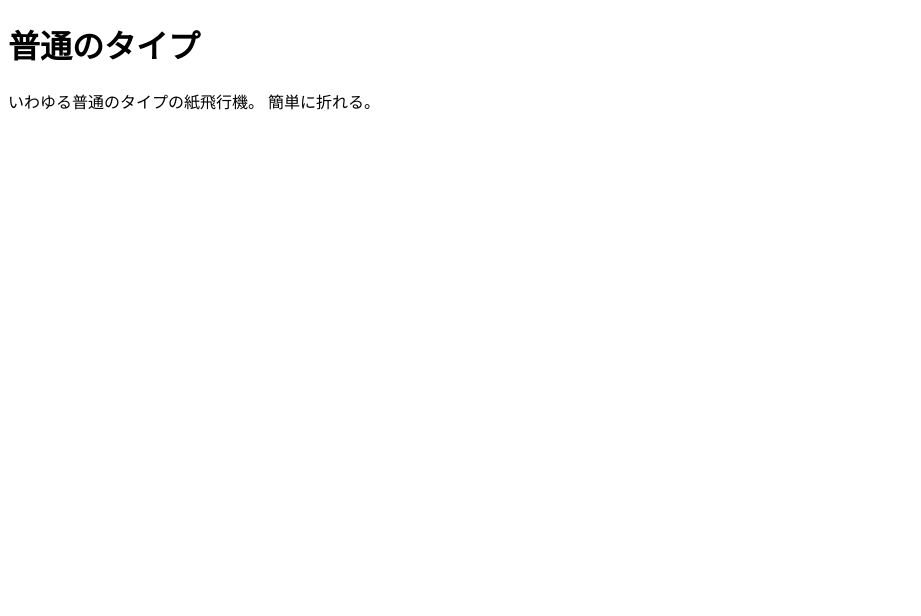
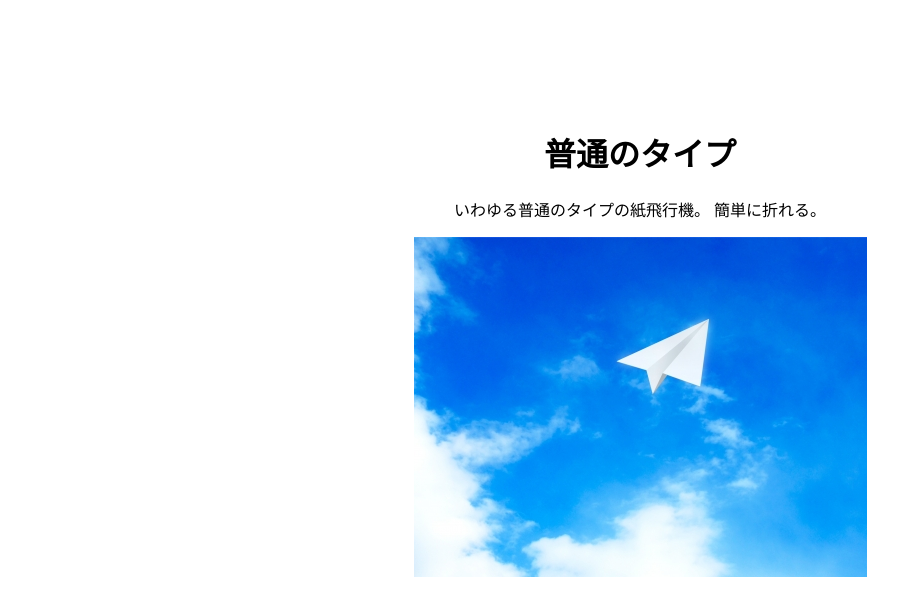
Before and after one commit to takanokana/gatsby-practice, a Gatsby site in the folder app/: page /normal in a window 1280 px wide. Shown: the whole page, without its empty margins (0-921 px from the left). Built offline with nearby package versions, Linux system fonts and the light colour scheme; Gatsby itself is replaced by a stand-in of ours.

Commit message:
画像の組み込み

```diff
--- a/app/gatsby-config.js
+++ b/app/gatsby-config.js
@@ -11,9 +11,15 @@ module.exports = {
     {
       resolve: `gatsby-source-filesystem`,
       options: {
-        name: `images`,
-        path: `${__dirname}/src/`,
+        name: `page`,
+        path: `${__dirname}/src/pages`,
       },
+    },
+    {
+      resolve: `gatsby-source-filesystem`,
+      options: {
+        path: `${__dirname}/src/images`
+      }
     },
     `gatsby-plugin-styled-components`,
     {
--- a/app/src/pages/dried-squid.md
+++ b/app/src/pages/dried-squid.md
@@ -1,6 +1,7 @@
 ---
 title: "のしいか飛行機"
 date: "2020-05-13"
+imgPass: /normal.jpeg
 ---
 
 スルメのような形。
--- a/app/src/pages/index.js
+++ b/app/src/pages/index.js
@@ -1,5 +1,4 @@
 import React from "react"
-// import { Link } from "gatsby"
 import Layout from "../components/layout"
 import { graphql, Link } from "gatsby"
 import SEO from "../components/seo"
@@ -47,6 +46,7 @@ export const query = graphql`
           frontmatter {
             title
             date(formatString: "YYYY年MM月DD日")
+            imgPass
           }
           fields {
             slug
--- a/app/src/pages/normal.md
+++ b/app/src/pages/normal.md
@@ -1,6 +1,7 @@
 ---
 title: "普通のタイプ"
 date: "2020-05-15"
+imgPass: /normal.jpeg
 ---
 
 いわゆる普通のタイプの紙飛行機。
--- a/app/src/pages/squid.md
+++ b/app/src/pages/squid.md
@@ -1,6 +1,7 @@
 ---
 title: "イカ飛行機"
 date: "2020-05-12"
+imgPass: /normal.jpeg
 ---
 
 イカの形。安定感がある。
--- a/app/src/templates/blog-post.js
+++ b/app/src/templates/blog-post.js
@@ -1,12 +1,14 @@
 import React from "react"
 import { graphql } from "gatsby"
+import styled from "styled-components"
 export default function BlogPost({ data }) {
   const post = data.markdownRemark
   return (
-    <div>
+    <PostBlock>
       <h1>{post.frontmatter.title}</h1>
       <div dangerouslySetInnerHTML={{ __html: post.html }} />
-    </div>
+      <img src={post.frontmatter.imgPass} alt="飛行機の画像"/>
+    </PostBlock>
   )
 }
 export const query = graphql`
@@ -15,7 +17,13 @@ export const query = graphql`
       html
       frontmatter {
         title
+        imgPass
       }
     }
   }
 `
+
+const PostBlock = styled.div`
+  padding: 100px 50px;
+  text-align: center;
+`
```
Also changed, not shown: app/gatsby-node.js (+16 -0 lines), app/src/services/auth.js (added), app/static/normal.jpeg (renamed from app/src/images/papers/normal.jpeg).
